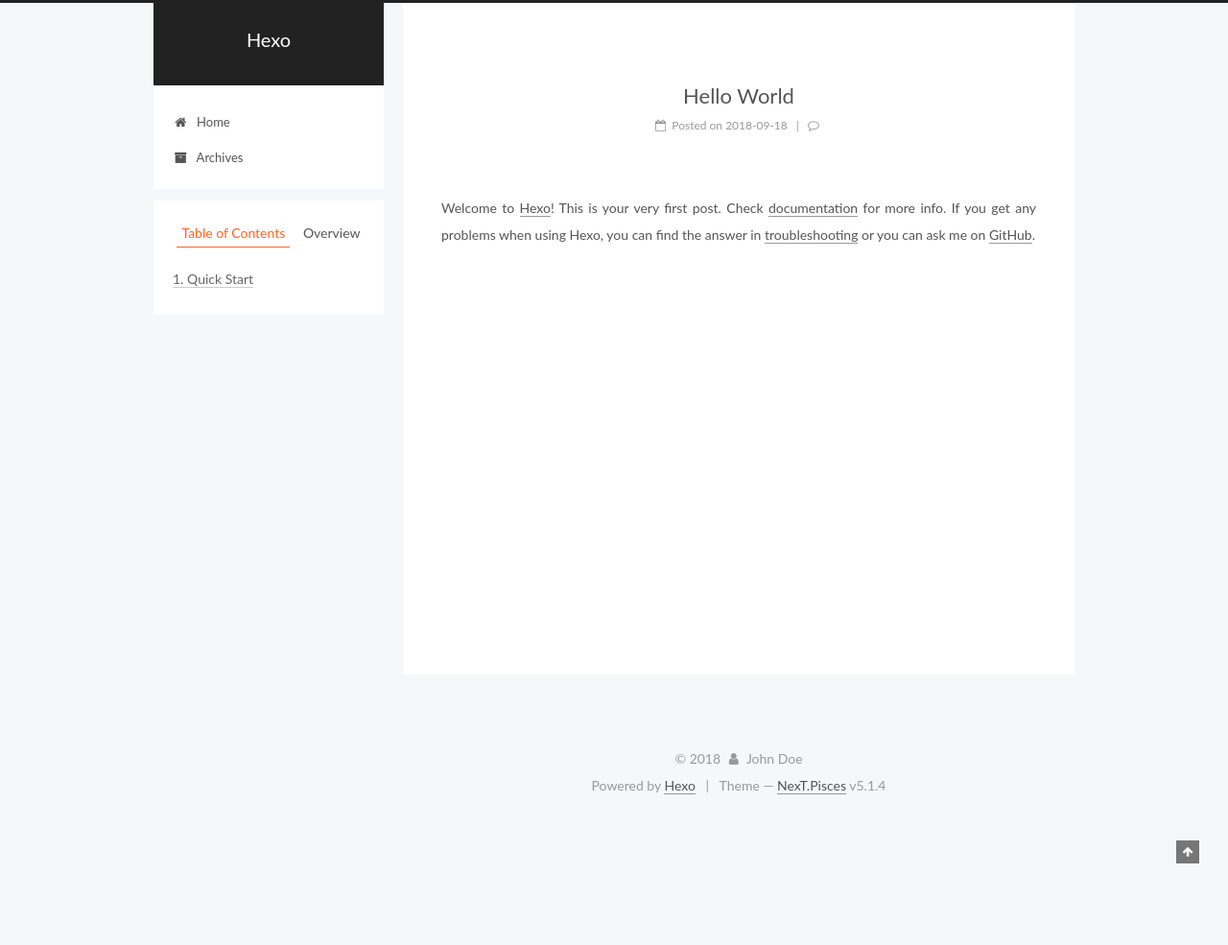
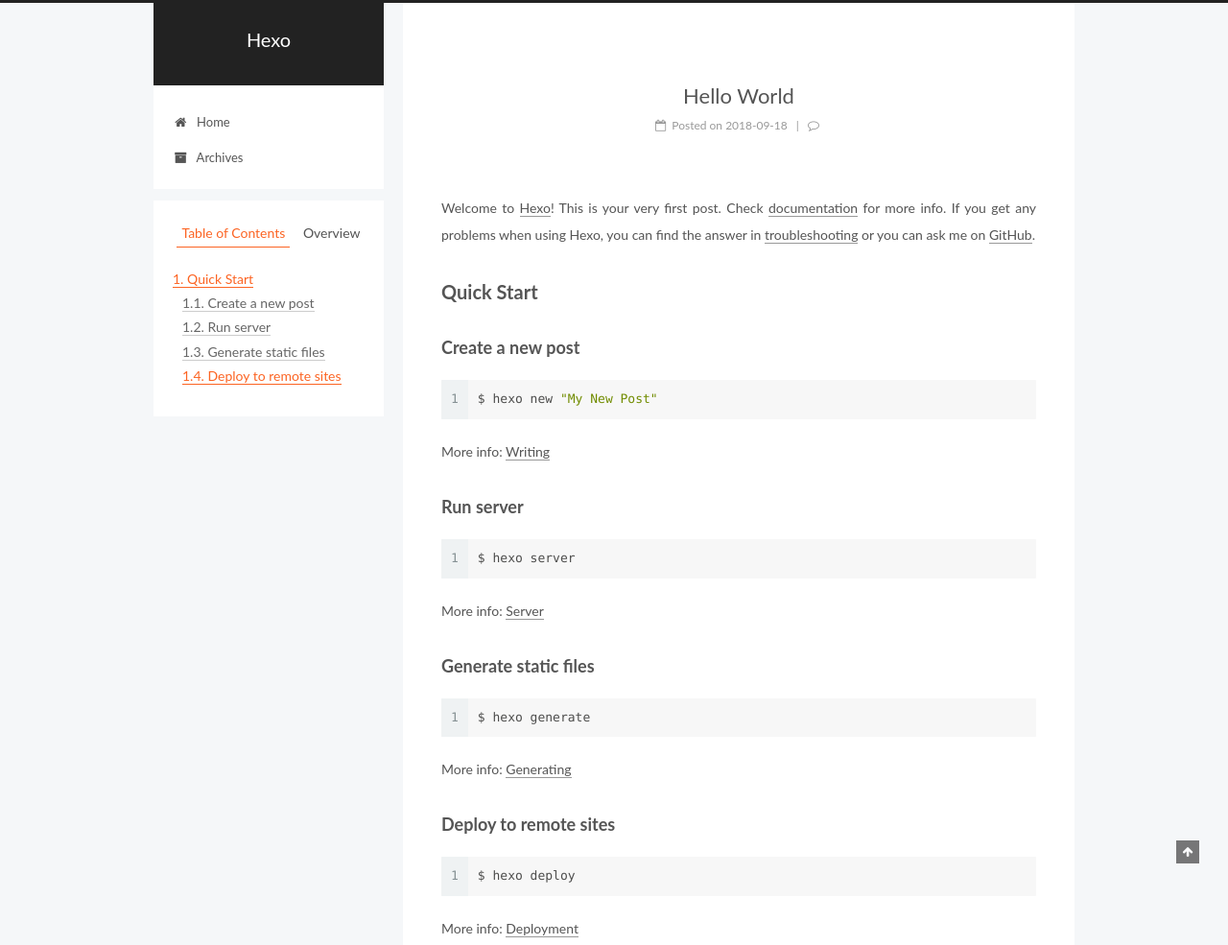
Before and after one commit to hypocrisyyf/hypocrisyyf.github.io, a plain HTML site: page 2018/09/18/hello-world/index.html in a window 1280 px wide. Shown: the top 985 px of the page at 96% size. Before the commit the page ends 853 px from the top, so only its background shows below. Drawn offline with Linux system fonts and the light colour scheme; a script that the page names is missing.

Commit message:
Site updated: 2018-09-18 12:40:29

```diff
--- a/2018/09/18/hello-world/index.html
+++ b/2018/09/18/hello-world/index.html
@@ -310,6 +310,14 @@
 
 
         <p>Welcome to <a href="https://hexo.io/" target="_blank" rel="noopener">Hexo</a>! This is your very first post. Check <a href="https://hexo.io/docs/" target="_blank" rel="noopener">documentation</a> for more info. If you get any problems when using Hexo, you can find the answer in <a href="https://hexo.io/docs/troubleshooting.html" target="_blank" rel="noopener">troubleshooting</a> or you can ask me on <a href="https://github.com/hexojs/hexo/issues" target="_blank" rel="noopener">GitHub</a>.</p>
+<h2 id="Quick-Start"><a href="#Quick-Start" class="headerlink" title="Quick Start"></a>Quick Start</h2><h3 id="Create-a-new-post"><a href="#Create-a-new-post" class="headerlink" title="Create a new post"></a>Create a new post</h3><figure class="highlight bash"><table><tr><td class="gutter"><pre><span class="line">1</span><br></pre></td><td class="code"><pre><span class="line">$ hexo new <span class="string">"My New Post"</span></span><br></pre></td></tr></table></figure>
+<p>More info: <a href="https://hexo.io/docs/writing.html" target="_blank" rel="noopener">Writing</a></p>
+<h3 id="Run-server"><a href="#Run-server" class="headerlink" title="Run server"></a>Run server</h3><figure class="highlight bash"><table><tr><td class="gutter"><pre><span class="line">1</span><br></pre></td><td class="code"><pre><span class="line">$ hexo server</span><br></pre></td></tr></table></figure>
+<p>More info: <a href="https://hexo.io/docs/server.html" target="_blank" rel="noopener">Server</a></p>
+<h3 id="Generate-static-files"><a href="#Generate-static-files" class="headerlink" title="Generate static files"></a>Generate static files</h3><figure class="highlight bash"><table><tr><td class="gutter"><pre><span class="line">1</span><br></pre></td><td class="code"><pre><span class="line">$ hexo generate</span><br></pre></td></tr></table></figure>
+<p>More info: <a href="https://hexo.io/docs/generating.html" target="_blank" rel="noopener">Generating</a></p>
+<h3 id="Deploy-to-remote-sites"><a href="#Deploy-to-remote-sites" class="headerlink" title="Deploy to remote sites"></a>Deploy to remote sites</h3><figure class="highlight bash"><table><tr><td class="gutter"><pre><span class="line">1</span><br></pre></td><td class="code"><pre><span class="line">$ hexo deploy</span><br></pre></td></tr></table></figure>
+<p>More info: <a href="https://hexo.io/docs/deployment.html" target="_blank" rel="noopener">Deployment</a></p>
 
 
     </div>
--- a/css/main.css
+++ b/css/main.css
@@ -1823,7 +1823,7 @@ pre .javascript .function {
   width: 4px;
   height: 4px;
   border-radius: 50%;
-  background: #ffc60f;
+  background: #e7ffc2;
 }
 .links-of-blogroll {
   font-size: 13px;
```
